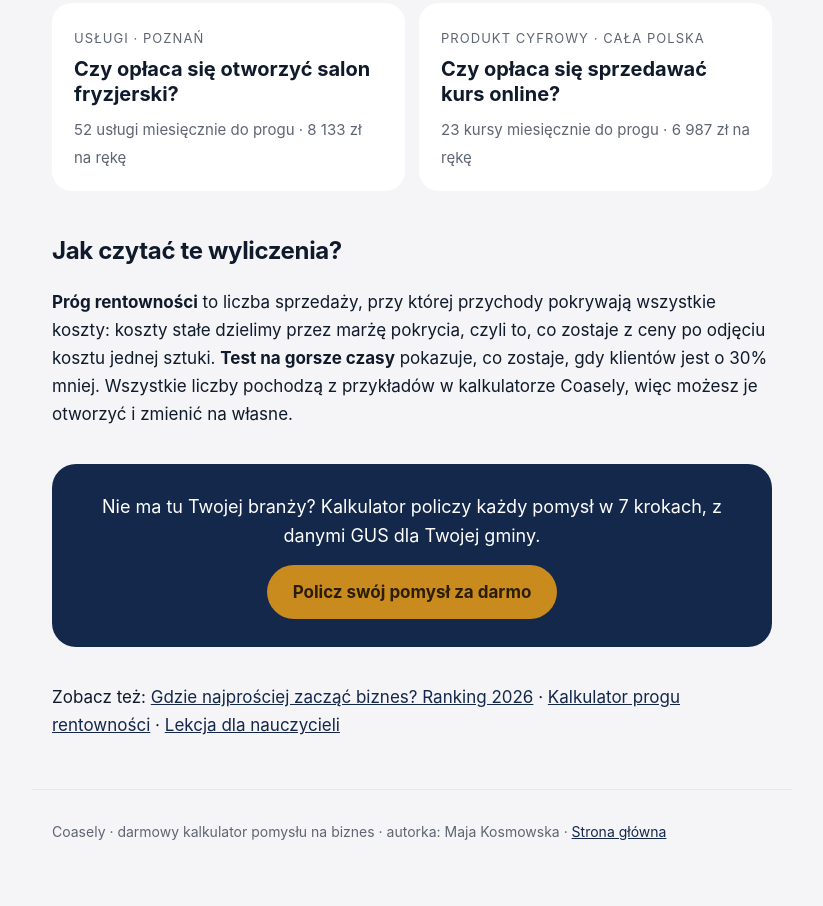
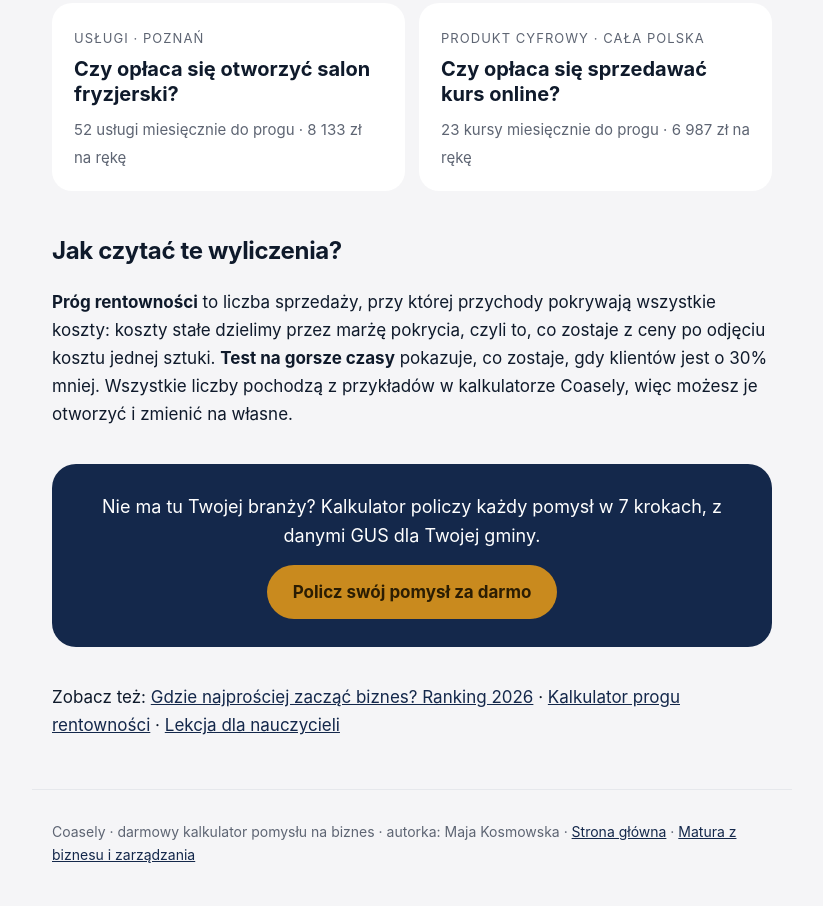
Before and after one commit to MKosmowska/my-first-business, a plain HTML site: page czy-oplaca-sie/index.html in a window 1280 px wide. Shown: the part 570-1476 px from the top of the page, without its empty margins (228-1051 px from the left). Before the commit the page ends 1453 px from the top, so only its background shows below. Drawn offline with Linux system fonts and the light colour scheme.

Commit message:
Add files via upload

```diff
--- a/czy-oplaca-sie/index.html
+++ b/czy-oplaca-sie/index.html
@@ -52,5 +52,5 @@ footer{color:var(--muted);font-size:14px;padding-top:30px;padding-bottom:40px;bo
 <div class="cta"><p>Nie ma tu Twojej branży? Kalkulator policzy każdy pomysł w 7 krokach, z danymi GUS dla Twojej gminy.</p><a class="btn" href="/pl/?ref=hub">Policz swój pomysł za darmo</a></div>
 <p>Zobacz też: <a href="/gdzie-zaczac-biznes-ranking/">Gdzie najprościej zacząć biznes? Ranking 2026</a> · <a href="/kalkulator-progu-rentownosci/">Kalkulator progu rentowności</a> · <a href="/dla-nauczycieli/">Lekcja dla nauczycieli</a></p>
 </main>
-<footer>Coasely · darmowy kalkulator pomysłu na biznes · autorka: Maja Kosmowska · <a href="/pl/">Strona główna</a></footer>
+<footer>Coasely · darmowy kalkulator pomysłu na biznes · autorka: Maja Kosmowska · <a href="/pl/">Strona główna</a> · <a href="/matura-biznes-i-zarzadzanie/">Matura z biznesu i zarządzania</a></footer>
 </body></html>
```
